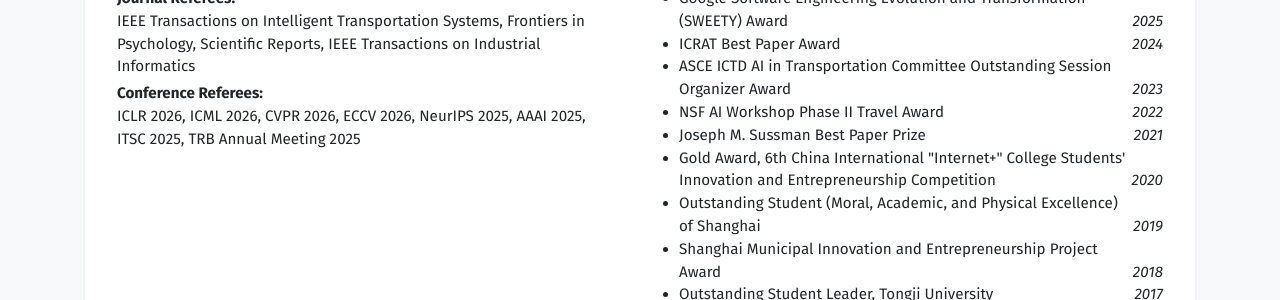
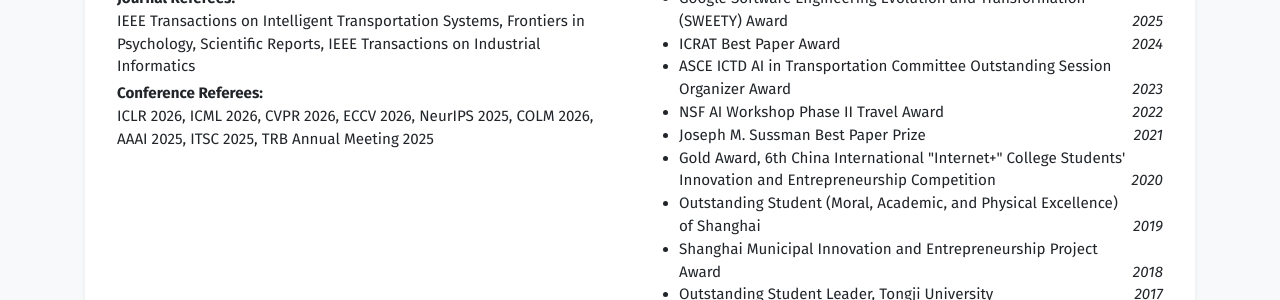
Before and after one commit to Xuan-1998/Xuan-1998.github.io, a Jekyll site: the page built from index.html, in a window 1280 px wide and 900 px high, scrolled down 768 px. Shown: the part 153-453 px from the top of the window. Built offline with Jekyll 4.4.1, drawn with Linux system fonts in a browser that asks for light colours; nearby versions of some CDN libraries; a style sheet for code colours, icons or effects is not loaded.

Commit message:
Add COLM 2026 to the profile events list

```diff
--- a/_data/profile.yml
+++ b/_data/profile.yml
@@ -95,6 +95,7 @@
     - CVPR 2026
     - ECCV 2026
     - NeurIPS 2025
+    - COLM 2026
     - AAAI 2025
     - ITSC 2025
     - TRB Annual Meeting 2025
```
